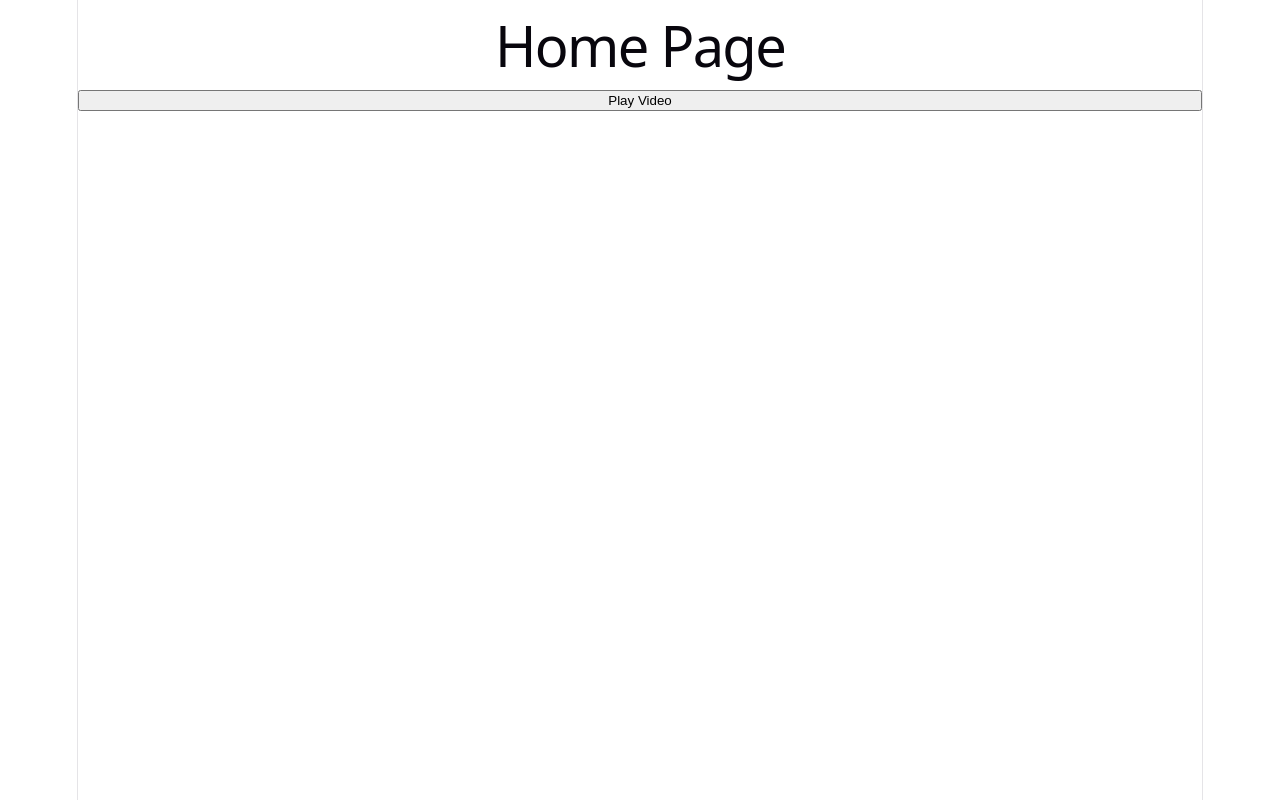
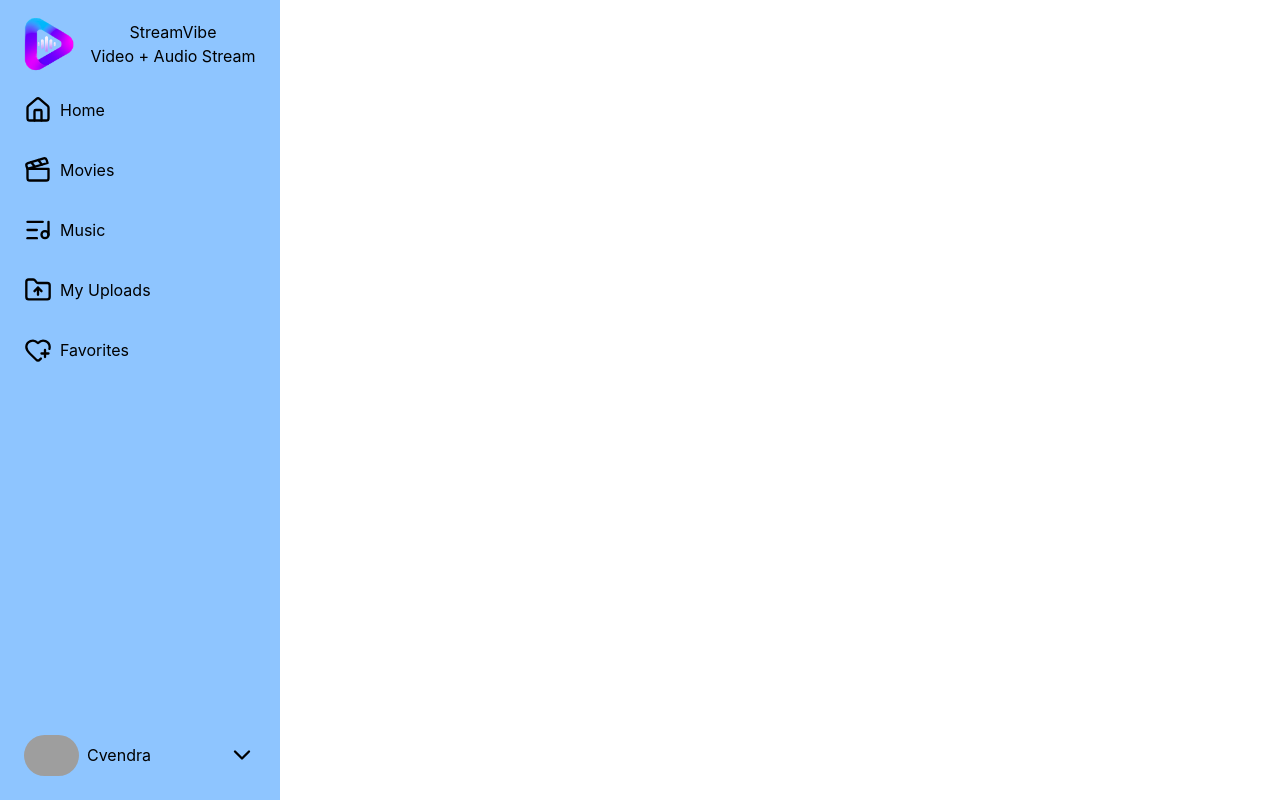
Before and after one commit to ShivendraPratap20/streaming_platform_project, a React (Vite) app in the folder frontend/: page / in a window 1280 px wide. Built offline with nearby package versions, Linux system fonts and the light colour scheme; grey boxes are pictures that could not be loaded.

Commit message:
Side Tab UI designed

```diff
--- a/frontend/package.json
+++ b/frontend/package.json
@@ -10,11 +10,14 @@
     "preview": "vite preview"
   },
   "dependencies": {
+    "@tailwindcss/vite": "^4.3.3",
     "@tanstack/react-query": "^5.104.5",
     "hls.js": "^1.7.3",
+    "lucide-react": "^1.61.0",
     "react": "^19.2.8",
     "react-dom": "^19.2.8",
-    "react-router": "^8.5.0"
+    "react-router": "^8.5.0",
+    "tailwindcss": "^4.3.3"
   },
   "devDependencies": {
     "@eslint/js": "^10.0.1",
--- /dev/null
+++ b/frontend/src/components/TabButtons.tsx
@@ -0,0 +1,18 @@
+import React from "react";
+import { type LucideIcon } from "lucide-react";
+
+interface ButtonProps{
+    icon: LucideIcon,
+    label: string
+}
+
+const TabButtons = ({ icon: Icon, label }: ButtonProps):React.JSX.Element => {
+    return(
+        <div className="tab-button flex flex-row gap-x-2 justify-start items-center px-2 py-4">
+            <Icon size={28}/>
+            <p>{label}</p>
+        </div>
+    )
+};
+
+export default TabButtons
--- /dev/null
+++ b/frontend/src/components/TabComponent.tsx
@@ -0,0 +1,47 @@
+import React from "react";
+import { ChevronDown } from "lucide-react";
+import TabButtons from "./TabButtons";
+import { tabButtonArray } from "../utils";
+
+
+const TabComponent = (): React.JSX.Element => {
+    return (
+        <div className="side-tab-container flex flex-col justify-between bg-blue-300 w-70 h-screen px-4 py-4">
+
+            <div className="flex flex-col gap-2">
+
+                <div className="logo-container flex flex-row gap-x-4 justify-center items-center ">
+                    <div className="logo-icon">
+                        <img src="/public/streamvibe-logo.png" alt="" width={50} height={50}/>
+                    </div>
+                    <div className="logo-text">
+                        <h4 className="logo-head text-center">StreamVibe</h4>
+                        <p className="logo-para text-center">Video + Audio Stream</p>
+                    </div>
+                </div>
+                <div className="side-tab-btns">
+                    {
+                        tabButtonArray.map((val, idx) => {
+                            return <TabButtons key={idx} icon={val.buttonIcon} label={val.buttonName}/>
+                        })
+                    }
+                </div>
+
+            </div>
+
+            <div className="user-info flex flex-row justify-between items-center p-2 rounded-4xl">
+                <div className="user-info-pic-text flex flex-row gap-x-2 items-center">
+                    <div>
+                        <img src="/public/profile.png" alt="" width={55} height={55} className="rounded-full"/>
+                    </div>
+                    <p className="user-info-text">Cvendra</p>
+                </div>
+                <ChevronDown size={28}/>
+            </div>
+
+        </div>
+    )
+};
+
+
+export default TabComponent
--- a/frontend/src/index.css
+++ b/frontend/src/index.css
@@ -1,111 +1 @@
-:root {
-  --text: #6b6375;
-  --text-h: #08060d;
-  --bg: #fff;
-  --border: #e5e4e7;
-  --code-bg: #f4f3ec;
-  --accent: #aa3bff;
-  --accent-bg: rgba(170, 59, 255, 0.1);
-  --accent-border: rgba(170, 59, 255, 0.5);
-  --social-bg: rgba(244, 243, 236, 0.5);
-  --shadow:
-    rgba(0, 0, 0, 0.1) 0 10px 15px -3px, rgba(0, 0, 0, 0.05) 0 4px 6px -2px;
-
-  --sans: system-ui, 'Segoe UI', Roboto, sans-serif;
-  --heading: system-ui, 'Segoe UI', Roboto, sans-serif;
-  --mono: ui-monospace, Consolas, monospace;
-
-  font: 18px/145% var(--sans);
-  letter-spacing: 0.18px;
-  color-scheme: light dark;
-  color: var(--text);
-  background: var(--bg);
-  font-synthesis: none;
-  text-rendering: optimizeLegibility;
-  -webkit-font-smoothing: antialiased;
-  -moz-osx-font-smoothing: grayscale;
-
-  @media (max-width: 1024px) {
-    font-size: 16px;
-  }
-}
-
-@media (prefers-color-scheme: dark) {
-  :root {
-    --text: #9ca3af;
-    --text-h: #f3f4f6;
-    --bg: #16171d;
-    --border: #2e303a;
-    --code-bg: #1f2028;
-    --accent: #c084fc;
-    --accent-bg: rgba(192, 132, 252, 0.15);
-    --accent-border: rgba(192, 132, 252, 0.5);
-    --social-bg: rgba(47, 48, 58, 0.5);
-    --shadow:
-      rgba(0, 0, 0, 0.4) 0 10px 15px -3px, rgba(0, 0, 0, 0.25) 0 4px 6px -2px;
-  }
-
-  #social .button-icon {
-    filter: invert(1) brightness(2);
-  }
-}
-
-#root {
-  width: 1126px;
-  max-width: 100%;
-  margin: 0 auto;
-  text-align: center;
-  border-inline: 1px solid var(--border);
-  min-height: 100svh;
-  display: flex;
-  flex-direction: column;
-  box-sizing: border-box;
-}
-
-body {
-  margin: 0;
-}
-
-h1,
-h2 {
-  font-family: var(--heading);
-  font-weight: 500;
-  color: var(--text-h);
-}
-
-h1 {
-  font-size: 56px;
-  letter-spacing: -1.68px;
-  margin: 32px 0;
-  @media (max-width: 1024px) {
-    font-size: 36px;
-    margin: 20px 0;
-  }
-}
-h2 {
-  font-size: 24px;
-  line-height: 118%;
-  letter-spacing: -0.24px;
-  margin: 0 0 8px;
-  @media (max-width: 1024px) {
-    font-size: 20px;
-  }
-}
-p {
-  margin: 0;
-}
-
-code,
-.counter {
-  font-family: var(--mono);
-  display: inline-flex;
-  border-radius: 4px;
-  color: var(--text-h);
-}
-
-code {
-  font-size: 15px;
-  line-height: 135%;
-  padding: 4px 8px;
-  background: var(--code-bg);
-}
+@import "tailwindcss";
--- a/frontend/src/pages/Home.tsx
+++ b/frontend/src/pages/Home.tsx
@@ -1,5 +1,6 @@
 import React from "react";
 import { useNavigate } from "react-router";
+import TabComponent from '../components/TabComponent';
 
 export default function Home(): React.JSX.Element{
     const navigate = useNavigate();
@@ -9,7 +10,6 @@ export default function Home(): React.JSX.Element{
     }
 
     return <>
-        <h1>Home Page</h1>
-        <button onClick={onClickHandler}>Play Video</button>
+        <TabComponent/>
     </>
 }
--- /dev/null
+++ b/frontend/src/utils/index.ts
@@ -0,0 +1,16 @@
+import { type TabButtons } from "./interfaces";
+import { Home, Clapperboard, ListMusicIcon, FolderUp, HeartPlus } from "lucide-react";
+
+
+const tabButtonArray: TabButtons[] = [
+    { buttonName: "Home", buttonIcon: Home },
+    { buttonName: "Movies", buttonIcon: Clapperboard },
+    { buttonName: "Music", buttonIcon: ListMusicIcon },
+    { buttonName: "My Uploads", buttonIcon: FolderUp },
+    { buttonName: "Favorites", buttonIcon: HeartPlus },
+];
+
+
+export {
+    tabButtonArray,
+}
--- /dev/null
+++ b/frontend/src/utils/interfaces/index.ts
@@ -0,0 +1,10 @@
+import { type LucideIcon } from "lucide-react"
+
+interface TabButtons {
+    buttonName: string,
+    buttonIcon: LucideIcon
+};
+
+export {
+    type TabButtons,
+}
--- a/frontend/vite.config.ts
+++ b/frontend/vite.config.ts
@@ -1,7 +1,7 @@
 import react from '@vitejs/plugin-react'
+import tailwindcss from '@tailwindcss/vite'
 import { defineConfig } from 'vite'
 
-// https://vite.dev/config/
 export default defineConfig({
-  plugins: [react()],
+  plugins: [react(), tailwindcss()],
 })
```
Also changed, not shown: frontend/public/streamvibe-logo.png (added), 1 other file (tests, documents, lock files or other folders).
